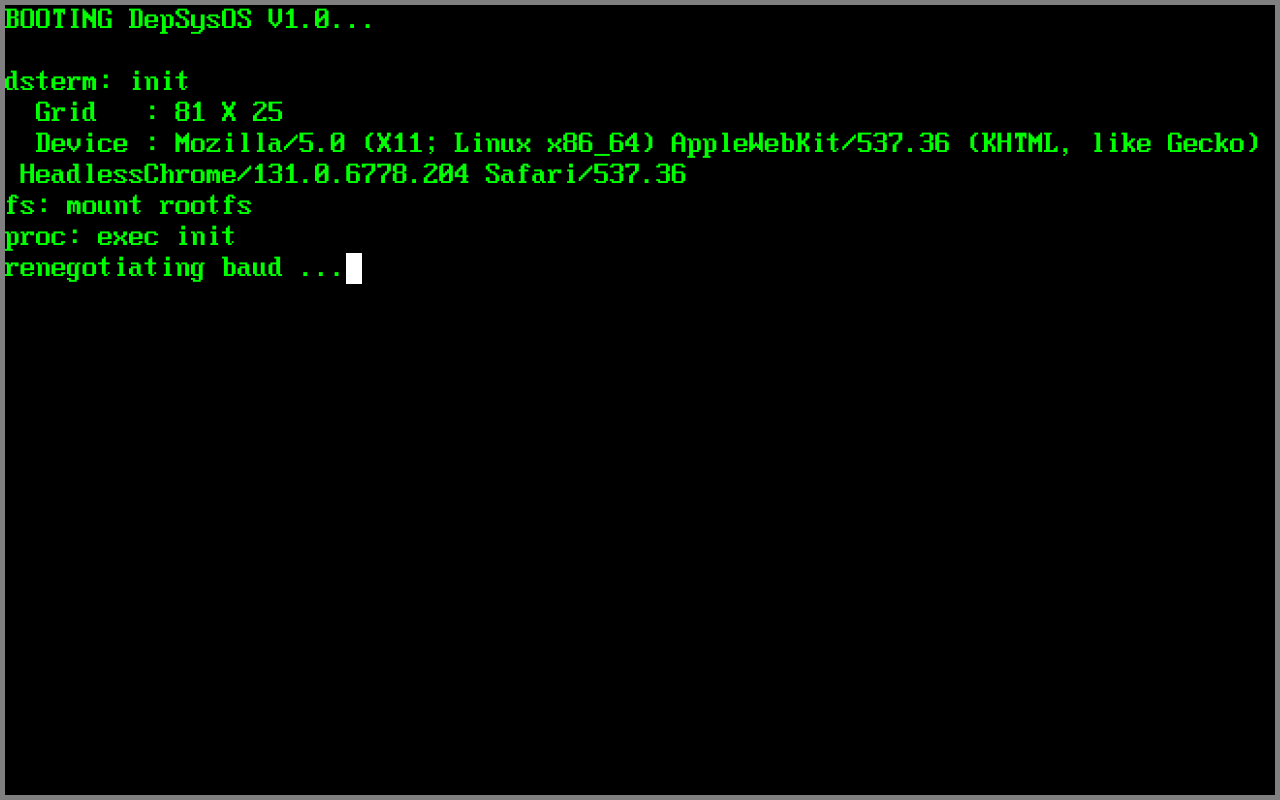
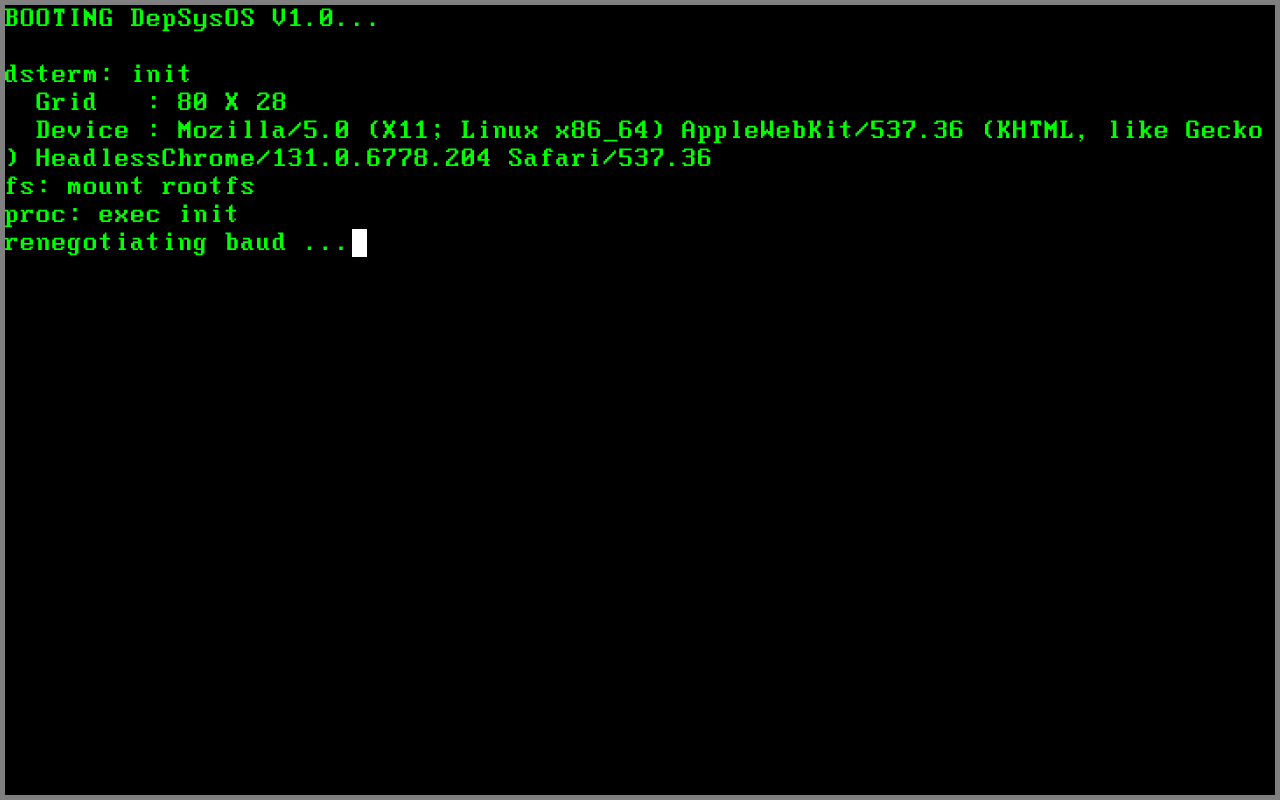
Before and after one commit to depsysinc/dsados, a website built with webpack: page src/index.html in a window 1280 px wide. Built offline with nearby package versions, Linux system fonts and the light colour scheme; what @xterm/addon-webgl would draw is missing.

Commit message:
Add a boot font.

```diff
--- a/src/dsTerminal.ts
+++ b/src/dsTerminal.ts
@@ -31,7 +31,7 @@ export class DSTerminal {
             {
                 cols: 20,              // Set the number of columns (width)
                 rows: 10,              // Set the number of rows (height)
-                fontFamily: 'CRTFont, monospace', // Set the font family
+                fontFamily: 'BOOTFont, monospace', // Set the font family
                 fontSize: 32,          // Set the font size
                 fontWeight: 'normal',  // Optional: font weight
                 cursorBlink: true,
@@ -40,10 +40,8 @@ export class DSTerminal {
         );
 
         // Open the terminal in the specified container
-        if (!isMobileDevice()) {
             this._webglAddon = new WebglAddon();
             t.loadAddon(this._webglAddon);
-        }
 
         this._fitAddon = new FitAddon();
         t.loadAddon(this._fitAddon);
@@ -60,6 +58,7 @@ export class DSTerminal {
 
         // Call resize directly (no propagation because we're booting)
         this._resize();
+        this._webglAddon?.startFadeIn(1500);
 
         window.addEventListener('resize', () => { this.handleResize() });
 
--- a/src/index.ts
+++ b/src/index.ts
@@ -5,6 +5,7 @@
 async function initApp(): Promise<void> {
     console.log("DepSys terminal firmware initializing");
 
+    await document.fonts.load('16px BOOTFont')
     await document.fonts.load('16px CRTFont');
 
     // Create a div container for the terminal
--- a/src/root/data/depsys.txt
+++ b/src/root/data/depsys.txt
@@ -1,11 +1,11 @@
-=====================================
+======================================
      ____            _____
     / __ \___  ____ / ___/__  _______
    / / / / _ \/ __ \\__ \/ / / / ___/
   / /_/ /  __/ /_/ /__/ / /_/ (__  )
  /_____/\___/ .___/____/\__, /____/
            /_/         /____/
-=====================================
+======================================
 
 DSADOS V0.1
 
--- a/src/styles.css
+++ b/src/styles.css
@@ -1,28 +1,41 @@
 @font-face {
-    font-family: 'CRTFont';
-    src: url('./fonts/ModernDOS8x16.ttf');
-    font-weight: normal;
-    font-style: normal;
+  font-family: 'BOOTFont';
+  src: url('./fonts/ModernDOS9x16.ttf');
+  font-weight: normal;
+  font-style: normal;
 }
 
-html, body {
+@font-face {
+  font-family: 'CRTFont';
+  src: url('./fonts/ModernDOS8x16.ttf');
+  font-weight: normal;
+  font-style: normal;
+}
+
+html,
+body {
   height: 100vh;
   width: 100vw;
   margin: 0;
   padding: 0;
   overflow: hidden;
   display: flex;
-  justify-content: center; /* Centers horizontally */
-  align-items: center;    /* Centers vertically */
-  background-color: #111; /* Optional: Set a background color */
+  justify-content: center;
+  /* Centers horizontally */
+  align-items: center;
+  /* Centers vertically */
+  background-color: #111;
+  /* Optional: Set a background color */
 }
 
 .xterm-viewport {
-  overflow: hidden !important; /* Prevent scrolling */
+  overflow: hidden !important;
+  /* Prevent scrolling */
 }
 
 .xterm-scroll-area {
-  display: none !important; /* Hide the scrollbar */
+  display: none !important;
+  /* Hide the scrollbar */
 }
 
 #terminal-container {
@@ -30,6 +43,7 @@ html, body {
   width: 100%;
   height: 100%;
   border: 5px solid grey;
-  box-sizing: border-box; /* Includes the border in the element's dimensions */
+  box-sizing: border-box;
+  /* Includes the border in the element's dimensions */
   background-color: black;
 }
```
Also changed, not shown: README.md, src/fonts/FreePixel.ttf (added). Lines whose indentation alone changed are shown as unchanged.
